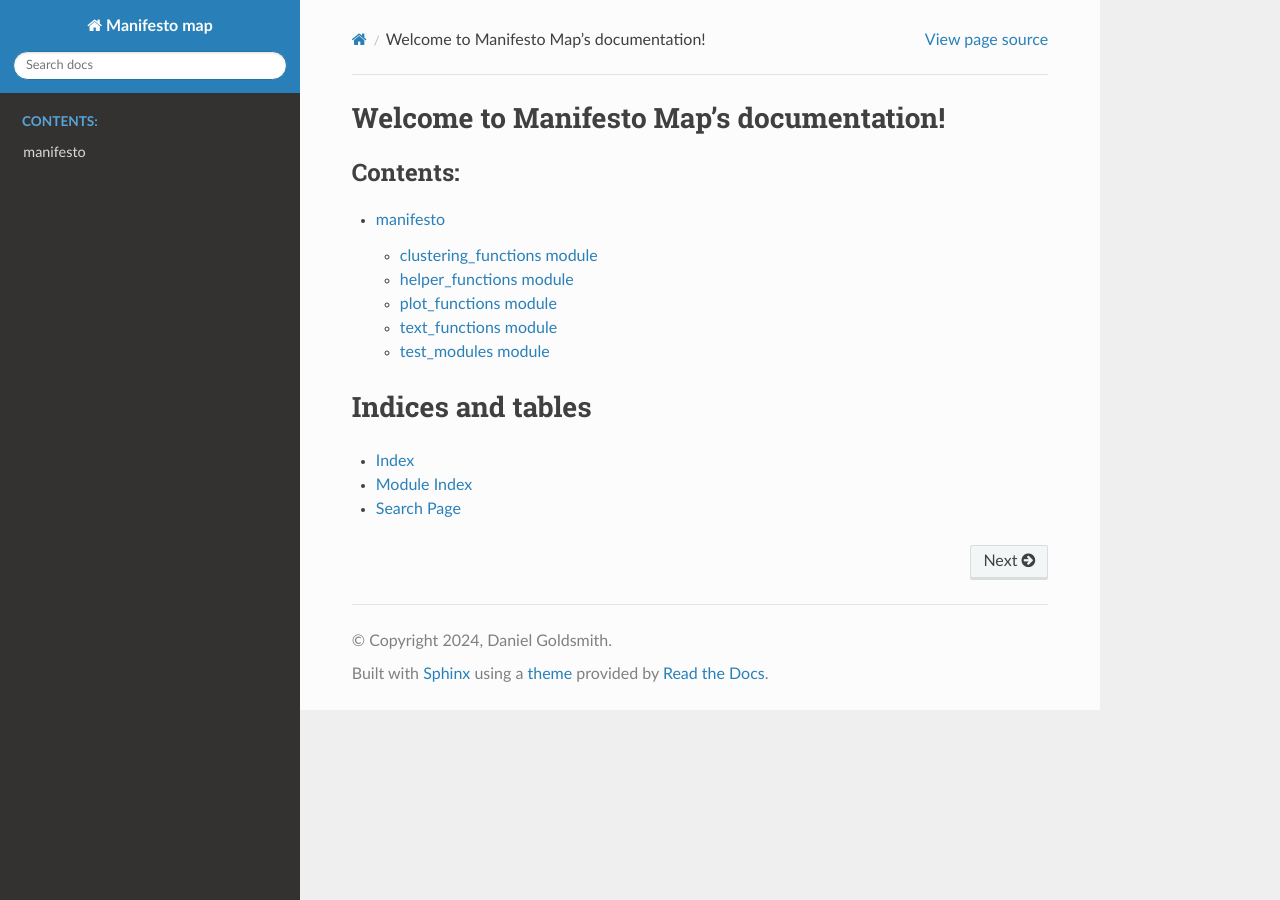
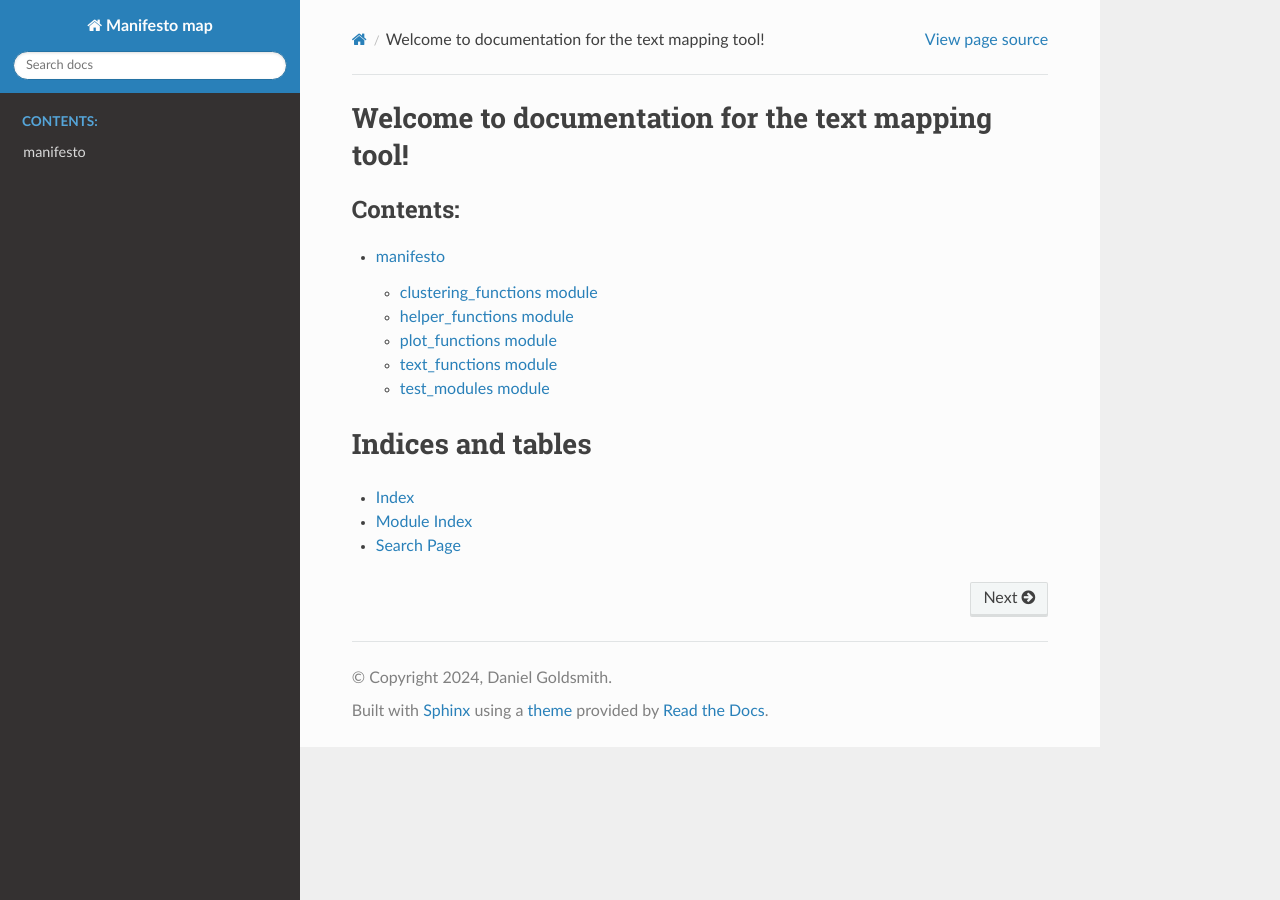
Before and after one commit to goldsmdn/little_magazines, a Sphinx documentation site: the page built from docs/index.rst, in a window 1280 px wide. Built offline with Sphinx 7.4.7 and the Read the Docs theme 2.0.0, drawn with Linux system fonts in a browser that asks for light colours.

Commit message:
README changes

```diff
--- a/docs/index.rst
+++ b/docs/index.rst
@@ -3,8 +3,8 @@
    You can adapt this file completely to your liking, but it should at least
    contain the root `toctree` directive.
 
-Welcome to Manifesto Map's documentation!
-=========================================
+Welcome to documentation for the text mapping tool!
+===================================================
 
 .. toctree::
    :maxdepth: 2
```
Also changed, not shown: README.md (+1 -1 lines), manifesto_map.ipynb.
